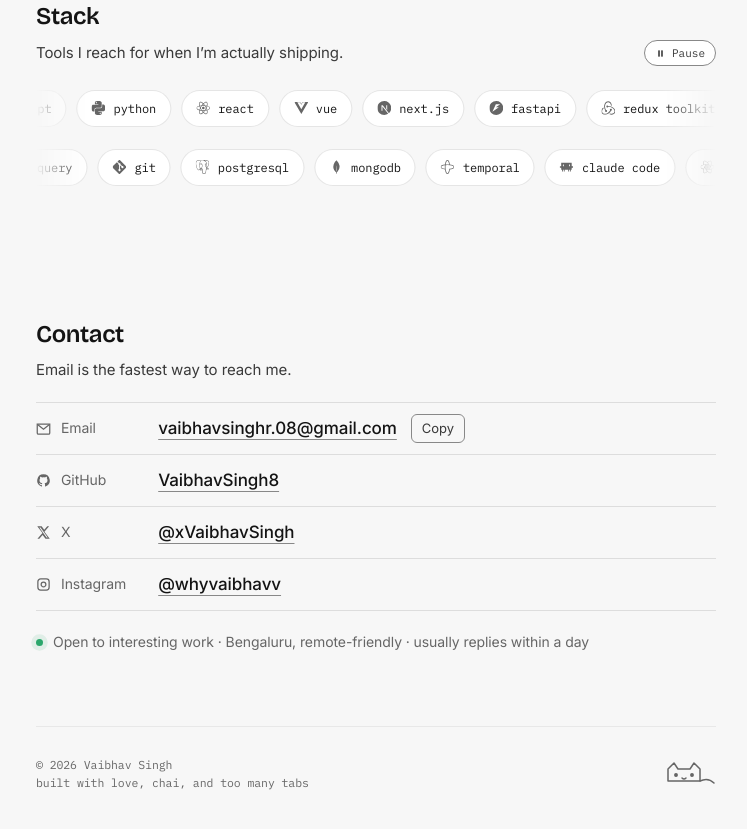
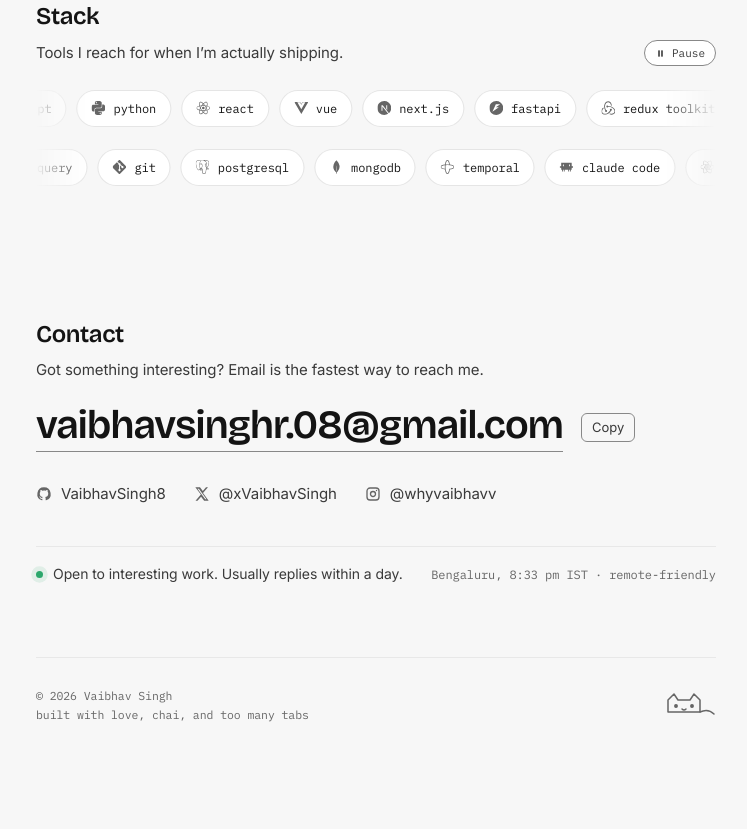
Before and after one commit to VaibhavSingh8/vaibhav.portfolio, an Astro site: page / in a window 1280 px wide. Shown: the part 2630-3459 px from the top of the page, without its empty margins (264-1011 px from the left). Built offline with nearby package versions, Linux system fonts and the light colour scheme; Astro itself is replaced by a stand-in of ours.

Commit message:
feat(contact): email as the headline, live Bengaluru time, channels on one line

```diff
--- a/src/components/Connect.astro
+++ b/src/components/Connect.astro
@@ -1,51 +1,58 @@
 ---
 import { connectLinks } from '../data/connect.ts';
 
-// email first, then the rest in data order; links without a URL stay hidden
-const links = connectLinks
-  .filter((l): l is typeof l & { href: string } => l.href !== null)
-  .sort((a, b) => Number(b.href.startsWith('mailto:')) - Number(a.href.startsWith('mailto:')));
+// links without a URL stay hidden; email is the headline, the rest sit on one line under it
+const live = connectLinks.filter((l): l is typeof l & { href: string } => l.href !== null);
+const email = live.find((l) => l.href.startsWith('mailto:'));
+const elsewhere = live.filter((l) => l !== email);
 ---
 
 <section id="connect">
   <h2 class="section t2">Contact</h2>
-  <p class="section-intro">Email is the fastest way to reach me.</p>
+  <p class="section-intro">Got something interesting? Email is the fastest way to reach me.</p>
 
-  <ul class="channels">
-    {links.map(({ label, text, href, paths, filled }) => {
-      const isEmail = href.startsWith('mailto:');
-      return (
+  {email && (
+    <div class="mail">
+      <a class="address" href={email.href}>{email.text}</a>
+      <button type="button" class="copy" data-copy={email.text}>
+        Copy<span class="sr-only"> email address</span>
+      </button>
+    </div>
+  )}
+  <p class="copy-status sr-only" aria-live="polite"></p>
+
+  {elsewhere.length > 0 && (
+    <ul class="elsewhere" aria-label="Elsewhere">
+      {elsewhere.map(({ label, text, href, paths, filled }) => (
         <li>
-          <span class="label">
+          <a href={href} rel="me noopener">
             <svg
               aria-hidden="true"
               viewBox="0 0 24 24"
               fill={filled ? 'currentColor' : 'none'}
               stroke={filled ? 'none' : 'currentColor'}
               stroke-width={filled ? undefined : '2'}
+              stroke-linecap="round"
+              stroke-linejoin="round"
             >
               {paths.map((d) => <path d={d} />)}
             </svg>
-            {label}
-          </span>
-          <span class="value">
-            <a href={href} rel={isEmail ? undefined : 'me noopener'}>{text}</a>
-            {isEmail && (
-              <button type="button" class="copy" data-copy={text}>
-                Copy<span class="sr-only"> email address</span>
-              </button>
-            )}
-          </span>
+            <span class="sr-only">{label}: </span>{text}
+          </a>
         </li>
-      );
-    })}
-  </ul>
-  <p class="copy-status sr-only" aria-live="polite"></p>
+      ))}
+    </ul>
+  )}
 
-  <p class="availability">
-    <span class="dot" aria-hidden="true"></span>
-    Open to interesting work · Bengaluru, remote-friendly · usually replies within a day
-  </p>
+  <div class="status">
+    <p class="availability">
+      <span class="dot" aria-hidden="true"></span>
+      Open to interesting work. Usually replies within a day.
+    </p>
+    <p class="where">
+      Bengaluru<span class="clock" hidden>, <time></time></span> · remote-friendly
+    </p>
+  </div>
 </section>
 
 <script>
@@ -70,59 +77,57 @@ const links = connectLinks
       );
     });
   }
+
+  // local time in Bengaluru, so a visitor elsewhere knows when a reply is likely.
+  // Rendered by JS only; without it the line just reads "Bengaluru · remote-friendly".
+  const clock = document.querySelector<HTMLElement>('#connect .clock');
+  const time = clock?.querySelector('time');
+  if (clock && time) {
+    const fmt = new Intl.DateTimeFormat('en-IN', {
+      timeZone: 'Asia/Kolkata',
+      hour: 'numeric',
+      minute: '2-digit',
+      hour12: true,
+    });
+    const tick = () => {
+      time.textContent = fmt.format(new Date()).toLowerCase() + ' IST';
+    };
+    tick();
+    clock.hidden = false;
+    setInterval(tick, 30_000);
+  }
 </script>
 
 <style>
-  /* one grid, rows on subgrid, so labels and values line up across channels */
-  .channels {
-    list-style: none;
-    display: grid;
-    grid-template-columns: max-content 1fr;
-    column-gap: 32px;
-    padding: 0;
-    margin: 0;
-    border-top: 1px solid var(--rule);
-  }
-  .channels li {
-    display: grid;
-    grid-template-columns: subgrid;
-    grid-column: 1 / -1;
-    align-items: center;
-    min-height: 52px;
-    padding: 8px 0;
-    border-bottom: 1px solid var(--rule);
-  }
-  .label {
-    display: inline-flex;
-    align-items: center;
-    gap: 10px;
-    font-size: 14px;
-    color: var(--ink-3);
-  }
-  .label svg {
-    width: 15px;
-    height: 15px;
-  }
-  .value {
+  /* the address is the headline: big, in the display face, one obvious thing to do */
+  .mail {
     display: flex;
     align-items: center;
     flex-wrap: wrap;
-    gap: 8px 14px;
-    min-width: 0;
+    gap: 12px 18px;
+    margin-top: 4px;
   }
-  .value a {
-    font-size: 17px;
-    font-weight: 500;
+  .address {
+    font-family: var(--font-display);
+    font-weight: 600;
+    font-size: clamp(22px, 5.6vw, 40px);
+    letter-spacing: -0.02em;
+    line-height: 1.15;
     color: var(--ink);
-    text-decoration: underline;
-    text-decoration-color: var(--border-control);
-    text-decoration-thickness: 1px;
-    text-underline-offset: 5px;
+    text-decoration: none;
     overflow-wrap: anywhere;
-    transition: text-decoration-color 0.2s;
+    /* resting underline in the control colour; on hover an accent line draws over it */
+    background:
+      linear-gradient(var(--accent), var(--accent)) left bottom / 0% 2px no-repeat,
+      linear-gradient(var(--border-control), var(--border-control)) left bottom / 100% 1px no-repeat;
+    padding-bottom: 4px;
+    transition: background-size 0.45s cubic-bezier(0.22, 1, 0.36, 1);
   }
-  .value a:hover {
-    text-decoration-color: var(--accent);
+  .address:hover,
+  .address:focus-visible {
+    background-size:
+      100% 2px,
+      100% 1px;
   }
   .copy {
     font: inherit;
@@ -138,13 +143,70 @@ const links = connectLinks
   .copy:hover {
     color: var(--ink);
   }
+
+  .elsewhere {
+    list-style: none;
+    display: flex;
+    flex-wrap: wrap;
+    gap: 10px 28px;
+    padding: 0;
+    margin: 28px 0 0;
+  }
+  .elsewhere a {
+    display: inline-flex;
+    align-items: center;
+    gap: 9px;
+    min-height: 28px;
+    font-size: 15px;
+    color: var(--ink-2);
+    text-decoration: underline;
+    text-decoration-color: transparent;
+    text-underline-offset: 5px;
+    transition:
+      color 0.2s,
+      text-decoration-color 0.2s;
+  }
+  .elsewhere a:hover {
+    color: var(--ink);
+    text-decoration-color: var(--border-control);
+  }
+  .elsewhere svg {
+    flex: none;
+    width: 16px;
+    height: 16px;
+    color: var(--ink-3);
+    transition: color 0.2s;
+  }
+  .elsewhere a:hover svg {
+    color: var(--ink);
+  }
+
+  .status {
+    margin-top: 36px;
+    padding-top: 16px;
+    border-top: 1px solid var(--rule-2);
+    display: flex;
+    flex-wrap: wrap;
+    justify-content: space-between;
+    align-items: baseline;
+    gap: 8px 24px;
+  }
   .availability {
     display: flex;
     align-items: baseline;
     gap: 10px;
     font-size: 14px;
+    color: var(--ink-2);
+    margin: 0;
+  }
+  .where {
+    font-family: var(--font-mono);
+    font-size: 12px;
     color: var(--ink-3);
-    margin: 20px 0 0;
+    margin: 0;
+  }
+  .where time {
+    font-variant-numeric: tabular-nums;
   }
   .dot {
     flex: none;
@@ -165,12 +227,9 @@ const links = connectLinks
       box-shadow: 0 0 0 6px transparent;
     }
   }
-  @media (max-width: 480px) {
-    .channels {
-      column-gap: 20px;
-    }
-    .value a {
-      font-size: 16px;
+  @media (prefers-reduced-motion: reduce) {
+    .address {
+      transition: none;
     }
   }
 </style>
```
Also changed, not shown: AGENTS.md (+2 -2 lines).
